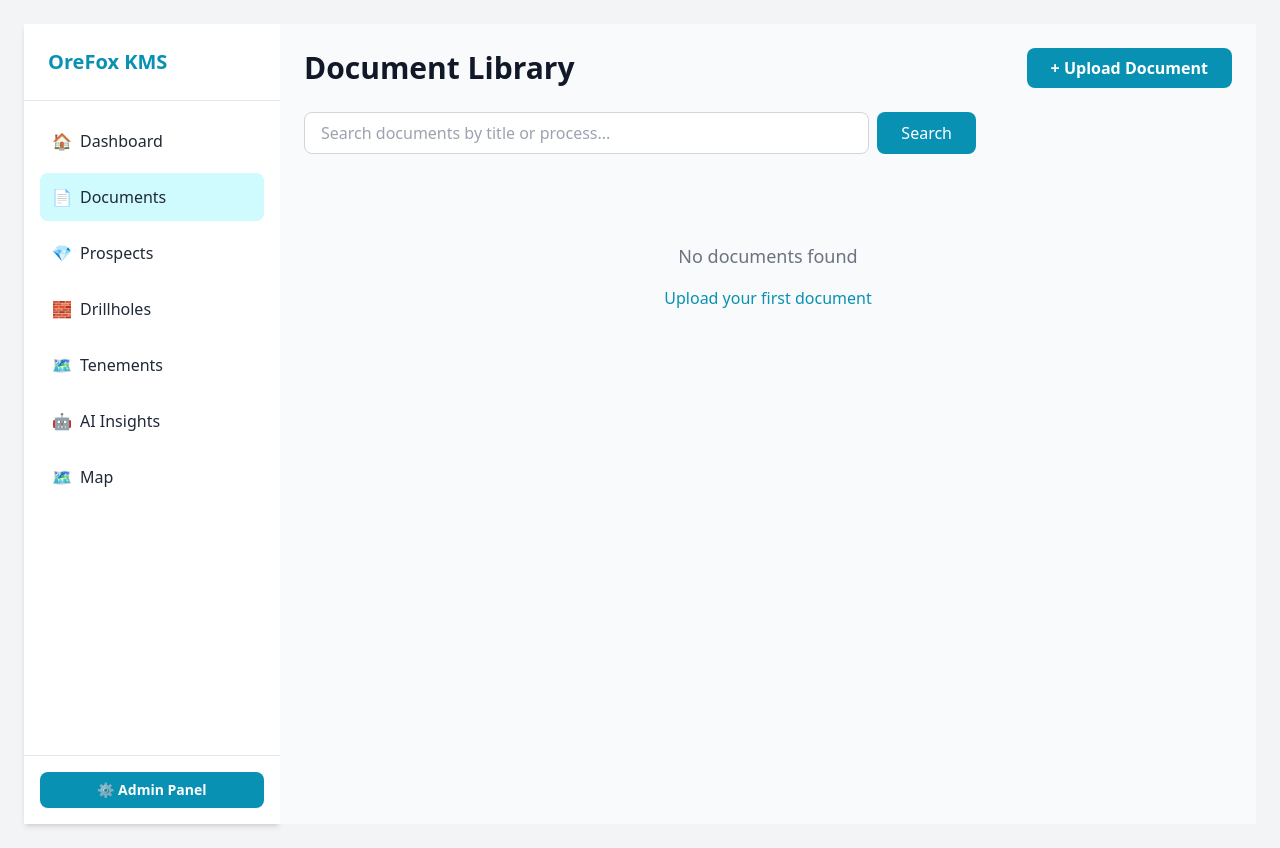
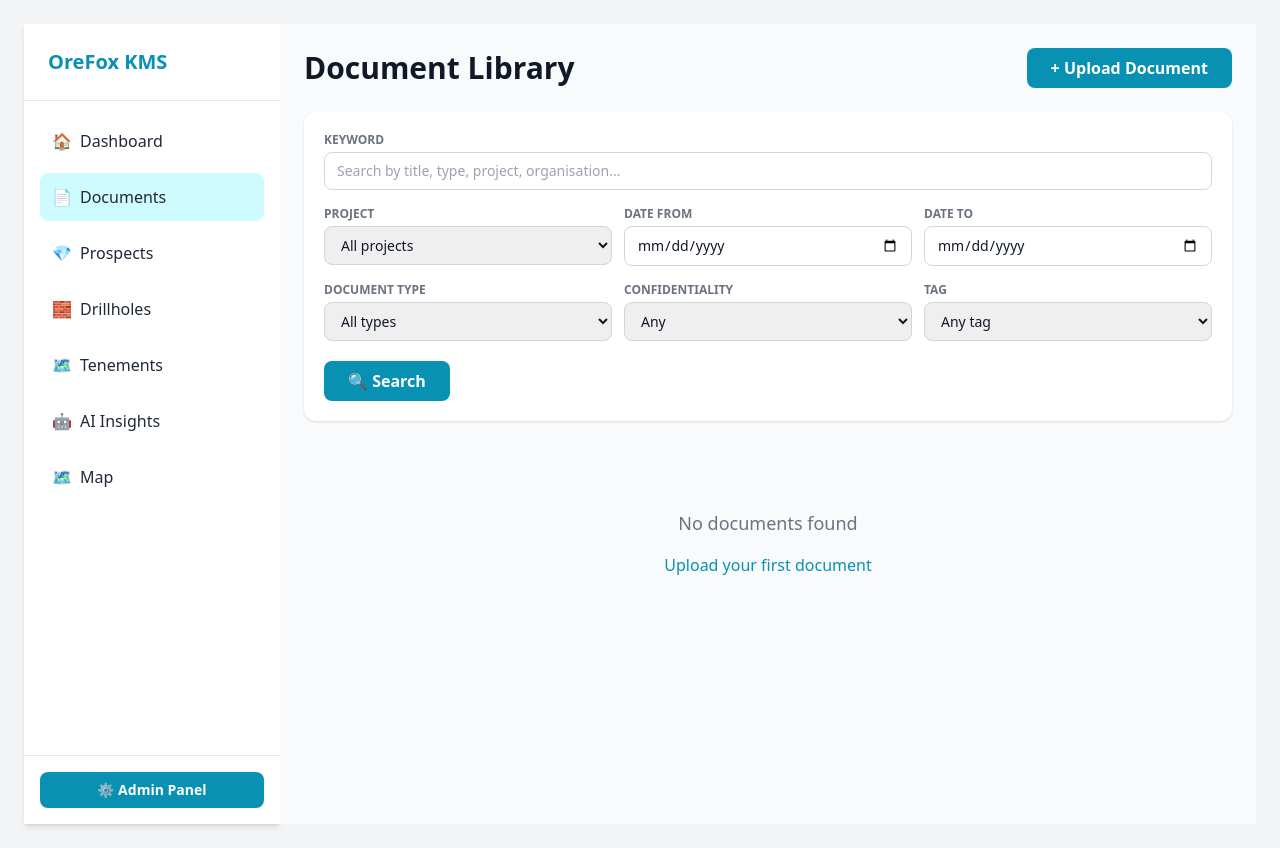
Before and after one commit to IvanVanRooyen/IFB398-T07-MINDS-, a Django app: page /documents/ in a window 1280 px wide. Run offline with Django 5.2, Linux system fonts and the light colour scheme; data that the repository does not hold is empty; some libraries are stand-ins or nearby versions.

Commit message:
Feature: added more document search functionality with keyword, project, date range and metadata filters

```diff
--- a/config/settings.py
+++ b/config/settings.py
@@ -75,6 +75,8 @@ STORAGES = {
             "secret_key": env("MINIO_ROOT_PASSWORD"),
             "bucket_name": env("MINIO_BUCKET"),
             "endpoint_url": f"http://{env('MINIO_ENDPOINT')}",
+            "url_protocol": "http:",
+            "custom_domain": f"{env('MINIO_EXTERNAL_ENDPOINT', default='localhost:9000')}/{env('MINIO_BUCKET')}",
             "use_ssl": env.bool("MINIO_USE_SSL", default=False),
             "file_overwrite": False,
             "default_acl": None,
--- a/core/forms.py
+++ b/core/forms.py
@@ -1,6 +1,6 @@
 from django import forms
 from django.forms import ModelForm
-from .models import Document
+from .models import Document, Process
 from .tagging import TAG_CHOICES
 
 class DocumentForm(ModelForm):
@@ -41,3 +41,73 @@ class DocumentForm(ModelForm):
         if commit:
             obj.save()
         return obj
+
+# ---- Search Form ------
+
+CONFIDENTIALITY_CHOICES = [
+    ("", "Any"),
+    ("public", "Public"),
+    ("internal", "Internal"),
+    ("confidential", "Confidential"),
+]
+
+TAG_FILTER_CHOICES = [("", "Any tag")] + TAG_CHOICES
+
+_INPUT = "w-full px-3 py-2 border border-gray-300 rounded-lg focus:ring-2 focus:ring-cyan-500 text-sm"
+
+class DocumentSearchForm(forms.Form):
+    # Full-text keyword - searched title, type, org, project
+    q = forms.CharField(
+        required=False,
+        widget=forms.TextInput(attrs={
+            "placeholder": "Search by title, type, project, organisation...",
+            "class": _INPUT,
+        }),
+    )
+
+    # Project / process filter
+    process = forms.ModelChoiceField(
+        queryset=Process.objects.order_by("name"),
+        required=False,
+        empty_label="All projects",
+        widget=forms.Select(attrs={"class": _INPUT}),
+    )
+
+    # Date range — filters on the document's own date (timestamp), not upload date
+    date_from = forms.DateField(
+        required=False,
+        widget=forms.DateInput(attrs={"type": "date", "class": _INPUT}),
+    )
+    date_to = forms.DateField(
+        required=False,
+        widget=forms.DateInput(attrs={"type": "date", "class": _INPUT}),
+    )
+
+    # Metadata filters
+    doc_type = forms.ChoiceField(
+        choices=[],
+        required=False,
+        widget=forms.Select(attrs={"class": _INPUT}),
+    )
+    confidentiality = forms.ChoiceField(
+        choices=CONFIDENTIALITY_CHOICES,
+        required=False,
+        widget=forms.Select(attrs={"class": _INPUT}),
+    )
+    tag = forms.ChoiceField(
+        choices=TAG_FILTER_CHOICES,
+        required=False,
+        widget=forms.Select(attrs={"class": _INPUT}),
+    )
+
+    def __init__(self, *args, doc_type_choices=None, **kwargs):
+        super().__init__(*args, **kwargs)
+        self.fields["doc_type"].choices = doc_type_choices or [("", "All types")]
+
+    def clean(self):
+        cleaned = super().clean()
+        d_from = cleaned.get("date_from")
+        d_to = cleaned.get("date_to")
+        if d_from and d_to and d_from > d_to:
+            raise forms.ValidationError("'From' date cannot be after 'To' date.")
+        return cleaned
--- a/core/views.py
+++ b/core/views.py
@@ -15,9 +15,11 @@ from .ai.granite_client import GraniteClient
 
 import logging
 
-from .forms import DocumentForm
+from .forms import DocumentForm, DocumentSearchForm
 from .models import Document, Process
 from .utils import sha256_file
+
+from .tagging import TAG_LABEL
 
 
 # ---------- Helpers ----------
@@ -35,9 +37,9 @@ def _get_model(app_label: str, model_name: str):
 
 def _count_model(app_label: str, model_name: str, where_clause: str = None) -> int:
     mdl = _get_model(app_label, model_name)
-
-
-    return 0 if not mdl.objects.count() else mdl.objects.count()
+    if mdl is None:
+        return 0
+    return mdl.objects.count()
 
 
 def _paginate(queryset, request, per_page: int = 20):
@@ -160,31 +162,88 @@ def documents(request):
     """
     Document library with search + tag + pagination.
     """
-    q = request.GET.get("q", "").strip()
-    tag = request.GET.get("tag")
-    qs = Document.objects.all().order_by("-created_at")
-    if q:
-        qs = qs.filter(
-            Q(title__icontains=q)
-            | Q(doc_type__icontains=q)
-            | Q(confidentiality__icontains=q)
-            | Q(process__name__icontains=q)
-            | Q(organisation__name__icontains=q)
-        )
-    if tag:
-        try:
-            qs = qs.filter(tags__contains=[int(tag)])
-        except (TypeError, ValueError):
-            pass
+    # Build doc_type choices from whatever is actually in the DB
+    existing_types = (
+        Document.objects
+        .exclude(doc_type="")
+        .exclude(doc_type__isnull=True)
+        .values_list("doc_type", flat=True)
+        .distinct()
+        .order_by("doc_type")
+    )
+
+    type_choices = [("", "All types")] + [(t, t) for t in existing_types]
+
+    form = DocumentSearchForm(request.GET or None, doc_type_choices=type_choices)
+    qs = Document.objects.select_related("process", "organisation").order_by("-created_at")
+
+    q_value = ""
+    if form.is_valid():
+
+        # Full-text : title, doc_type, confidentiality, project name, org
+        q = form.cleaned_data.get("q", "").strip()
+
+        if q:
+            qs = qs.filter(
+                Q(title__icontains=q)
+                | Q(doc_type__icontains=q)
+                | Q(confidentiality__icontains=q)
+                | Q(process__name__icontains=q)
+                | Q(organisation__name__icontains=q)
+            )
+
+        # Project
+        process = form.cleaned_data.get("process")
+        if process:
+            qs = qs.filter(process=process)
+
+        # Date range (inclusive, on the document's own date)
+        date_from = form.cleaned_data.get("date_from")
+        if date_from:
+            qs = qs.filter(timestamp__gte=date_from)
+
+        date_to = form.cleaned_data.get("date_to")
+        if date_to:
+            qs = qs.filter(timestamp__lte=date_to)
+
+        # Metadata
+        doc_type = form.cleaned_data.get("doc_type")
+        if doc_type:
+            qs = qs.filter(doc_type__iexact=doc_type)
+
+        confidentiality = form.cleaned_data.get("confidentiality")
+        if confidentiality:
+            qs = qs.filter(confidentiality__iexact=confidentiality)
+
+        tag = form.cleaned_data.get("tag")
+        if tag:
+            try:
+                qs = qs.filter(tags__contains=[int(tag)])
+            except (TypeError, ValueError):
+                pass
+
+    filters_active = any(request.GET.get(f) for f in
+                         ["q", "process", "date_from", "date_to", "doc_type", "confidentiality", "tag"])
 
     page = _paginate(qs, request, per_page=24)
-    return render(request, "core/documents.html", {"page": page, "q": q})
+
+    return render(request, "core/documents.html", {
+        "form": form,
+        "page": page,
+        "q": q_value,
+        "filters_active": filters_active,
+    })
 
 
 @require_GET
 def document_detail(request, pk):
     doc = get_object_or_404(Document, pk=pk)
-    return render(request, "core/document_detail.html", {"doc": doc})
+    # Resolve tag integers to their human-readable labels
+    tag_labels = [TAG_LABEL.get(t, f"Tag {t}") for t in (doc.tags or [])]
+    return render(request, "core/document_detail.html", {
+        "doc": doc,
+        "tag_labels": tag_labels,
+        })
 
 
 @require_http_methods(["POST", "DELETE"])
--- a/templates/core/document_detail.html
+++ b/templates/core/document_detail.html
@@ -103,12 +103,12 @@
       </div>
 
       <!-- Tags -->
-      {% if doc.tags %}
+      {% if tag_labels %}
       <div class="p-6 border-b">
         <p class="text-sm text-gray-500 mb-2">Tags</p>
         <div class="flex flex-wrap gap-2">
-          {% for tag in doc.tags %}
-            <span class="px-3 py-1 bg-gray-100 text-gray-700 rounded-full text-sm">Tag {{ tag }}</span>
+          {% for label in tag_labels %}
+            <span class="px-3 py-1 bg-gray-100 text-gray-700 rounded-full text-sm">{{ label }}</span>
           {% endfor %}
         </div>
       </div>
--- a/templates/core/documents.html
+++ b/templates/core/documents.html
@@ -50,18 +50,63 @@
 
     <!-- Search Bar -->
     <div class="mb-6">
-      <form method="get" action="{% url 'documents' %}" class="max-w-2xl">
-        <div class="flex gap-2">
-          <input
-            type="text"
-            name="q"
-            value="{{ q }}"
-            placeholder="Search documents by title or process..."
-            class="flex-1 px-4 py-2 border border-gray-300 rounded-lg focus:ring-2 focus:ring-cyan-500 focus:border-transparent"
-          />
-          <button type="submit" class="px-6 py-2 bg-cyan-600 text-white rounded-lg hover:bg-cyan-700">
-            Search
+      <!-- ── Search panel ─────────────────────────────────────────────────── -->
+      <form method="get" action="{% url 'documents' %}" class="bg-white rounded-xl shadow p-5 mb-6">
+
+        <!-- Row 1: keyword (full width) -->
+        <div class="mb-4">
+          <label class="block text-xs font-semibold text-gray-500 uppercase mb-1">Keyword</label>
+          {{ form.q }}
+        </div>
+
+        <!-- Row 2: project | date from | date to -->
+        <div class="grid grid-cols-1 md:grid-cols-3 gap-3 mb-4">
+          <div>
+            <label class="block text-xs font-semibold text-gray-500 uppercase mb-1">Project</label>
+            {{ form.process }}
+          </div>
+          <div>
+            <label class="block text-xs font-semibold text-gray-500 uppercase mb-1">Date from</label>
+            {{ form.date_from }}
+          </div>
+          <div>
+            <label class="block text-xs font-semibold text-gray-500 uppercase mb-1">Date to</label>
+            {{ form.date_to }}
+          </div>
+        </div>
+
+        <!-- Row 3: doc type | confidentiality | tag -->
+        <div class="grid grid-cols-1 md:grid-cols-3 gap-3 mb-5">
+          <div>
+            <label class="block text-xs font-semibold text-gray-500 uppercase mb-1">Document type</label>
+            {{ form.doc_type }}
+          </div>
+          <div>
+            <label class="block text-xs font-semibold text-gray-500 uppercase mb-1">Confidentiality</label>
+            {{ form.confidentiality }}
+          </div>
+          <div>
+            <label class="block text-xs font-semibold text-gray-500 uppercase mb-1">Tag</label>
+            {{ form.tag }}
+          </div>
+        </div>
+
+        <!-- Date validation error -->
+        {% if form.non_field_errors %}
+          <p class="mb-4 text-sm text-red-600">{{ form.non_field_errors.0 }}</p>
+        {% endif %}
+
+        <!-- Actions -->
+        <div class="flex items-center gap-3">
+          <button type="submit" class="px-6 py-2 bg-cyan-600 text-white font-semibold rounded-lg hover:bg-cyan-700">
+            🔍 Search
           </button>
+          {% if filters_active %}
+            <a href="{% url 'documents' %}" class="px-4 py-2 border border-gray-300 text-gray-500 rounded-lg hover:bg-gray-50 text-sm">
+              ✕ Clear
+            </a>
+            <span class="text-sm text-gray-400">{{ total }} result{{ total|pluralize }}</span>
+          {% endif %}
         </div>
       </form>
     </div>
```
Also changed, not shown: README.md.
